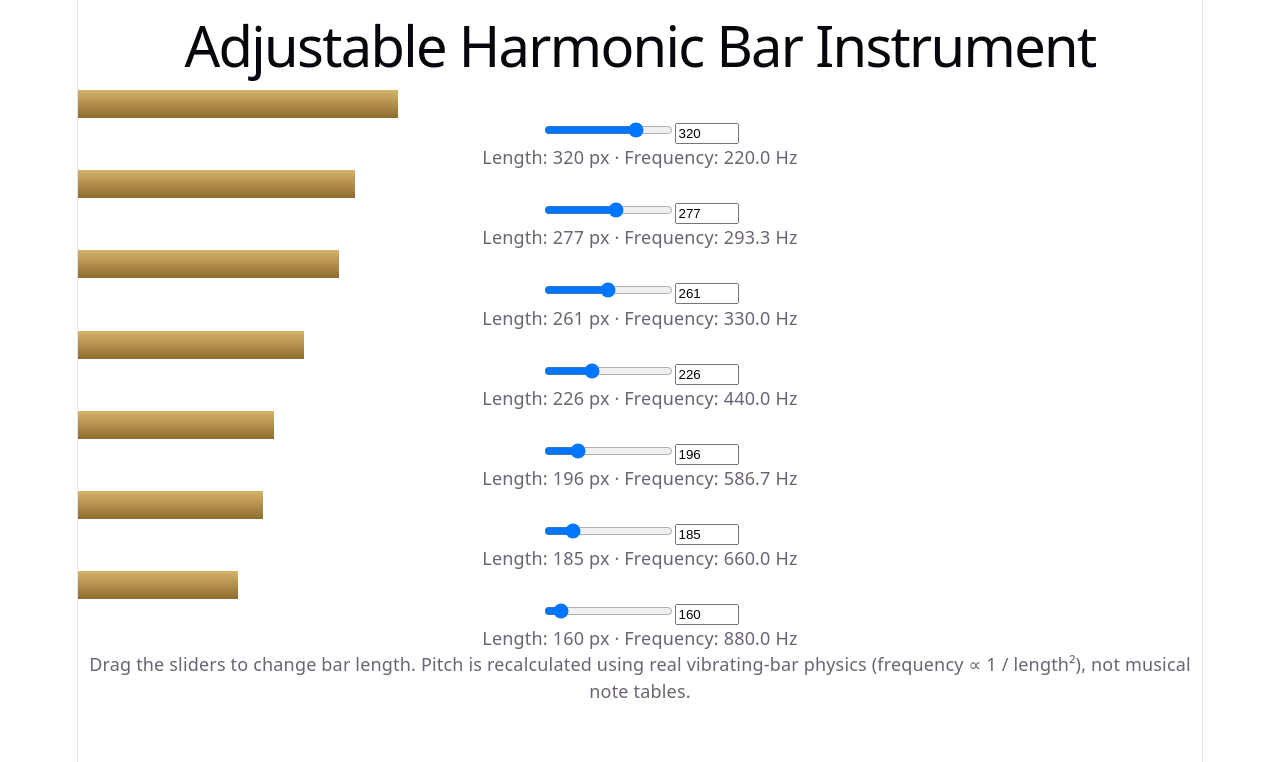
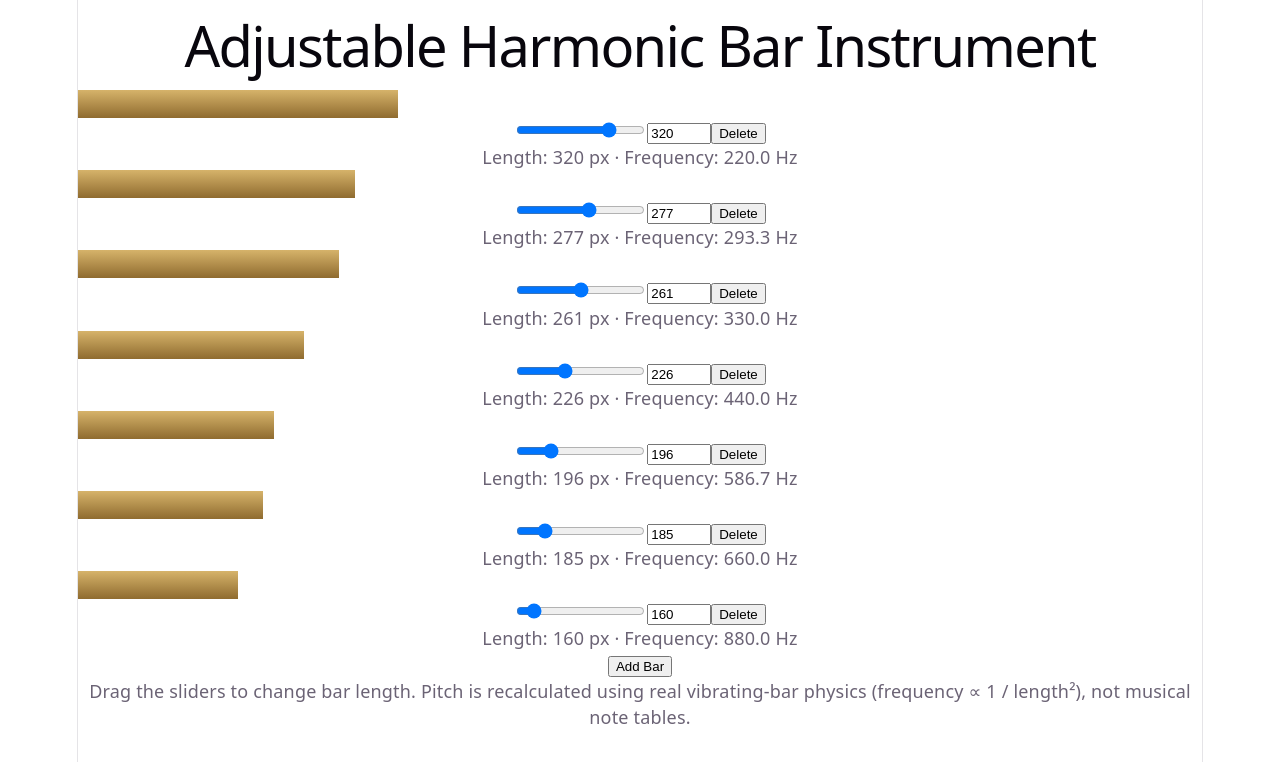
Before and after one commit to patriquefostere/GardenGong, a React (Vite) app: page / in a window 1280 px wide. Shown: the top 762 px of the page. Built offline with nearby package versions, Linux system fonts and the light colour scheme.

Commit message:
added a "add bar" and "delete bar" buttons

```diff
--- a/src/App.jsx
+++ b/src/App.jsx
@@ -1,4 +1,4 @@
-import { useEffect, useRef, useState } from "react";
+import React, { useEffect, useRef, useState } from "react";
 
 // --- Audio helpers ---
 const AudioContextClass = window.AudioContext || window.webkitAudioContext;
@@ -6,20 +6,17 @@ const AudioContextClass = window.AudioContext || window.webkitAudioContext;
 function playBarTone(audioCtx, fundamentalFreq) {
   if (!audioCtx) return;
 
-  // Some browsers need a resumed context after user interaction
   if (audioCtx.state === "suspended") {
     audioCtx.resume();
   }
 
   const now = audioCtx.currentTime;
 
-  // Gain envelope (quick attack, natural decay)
   const gain = audioCtx.createGain();
   gain.gain.setValueAtTime(0, now);
   gain.gain.linearRampToValueAtTime(0.7, now + 0.01);
   gain.gain.exponentialRampToValueAtTime(0.0001, now + 2.5);
 
-  // Inharmonic partials (approximate metal bars)
   const partials = [1, 2.76, 5.4, 8.93];
 
   partials.forEach((ratio, i) => {
@@ -38,11 +35,8 @@ function playBarTone(audioCtx, fundamentalFreq) {
   gain.connect(audioCtx.destination);
 }
 
-// --- Physics-inspired conversions ---
-// Vibrating bar relationship:
-//   f ∝ 1 / L²
-// Inverted form used here:
-//   f = f₀ * (L₀ / L)²
+// --- Physics conversions ---
+// f = f₀ * (L₀ / L)²
 
 function frequencyFromBarLength(length, referenceFreq, referenceLength) {
   return referenceFreq * Math.pow(referenceLength / length, 2);
@@ -60,14 +54,11 @@ export default function HarmonicBars() {
     return () => audioCtxRef.current?.close();
   }, []);
 
-  // Base reference (longest bar)
   const baseFrequency = 220; // Hz
   const baseLength = 320; // px
 
-  // Initial harmonic ratios (starting tuning only)
   const harmonics = [1, 4 / 3, 3 / 2, 2, 8 / 3, 3, 4];
 
-  // Length is now the source of truth
   const [bars, setBars] = useState(() =>
     harmonics.map((ratio, i) => {
       const freq = baseFrequency * ratio;
@@ -76,10 +67,22 @@ export default function HarmonicBars() {
         baseFrequency,
         baseLength
       );
-
       return { id: i, length };
     })
   );
+
+  const nextId = useRef(bars.length);
+
+  function addBar() {
+    setBars((prev) => [
+      ...prev,
+      { id: nextId.current++, length: baseLength }
+    ]);
+  }
+
+  function deleteBar(id) {
+    setBars((prev) => prev.filter((bar) => bar.id !== id));
+  }
 
   return (
     <div className="min-h-screen bg-zinc-900 text-white flex flex-col items-center justify-center gap-4 p-8">
@@ -141,7 +144,10 @@ export default function HarmonicBars() {
                           b.id === bar.id
                             ? {
                                 ...b,
-                  length: Math.min(380, Math.max(140, value)),
+                                length: Math.min(
+                                  380,
+                                  Math.max(140, value)
+                                ),
                               }
                             : b
                         )
@@ -150,6 +156,13 @@ export default function HarmonicBars() {
                   }}
                   className="w-20 px-2 py-1 text-black rounded"
                 />
+
+                <button
+                  onClick={() => deleteBar(bar.id)}
+                  className="px-2 py-1 bg-red-600 hover:bg-red-700 rounded text-sm"
+                >
+                  Delete
+                </button>
               </div>
 
               <span className="text-xs text-zinc-400">
@@ -161,7 +174,14 @@ export default function HarmonicBars() {
         })}
       </div>
 
-      <p className="text-sm text-zinc-400 mt-6 max-w-md text-center">
+      <button
+        onClick={addBar}
+        className="mt-4 px-4 py-2 bg-green-600 hover:bg-green-700 rounded"
+      >
+        Add Bar
+      </button>
+
+      <p className="text-sm text-zinc-400 mt-4 max-w-md text-center">
         Drag the sliders to change bar length. Pitch is recalculated
         using real vibrating-bar physics (frequency ∝ 1 / length²),
         not musical note tables.
```
Lines whose indentation alone changed are shown as unchanged.
